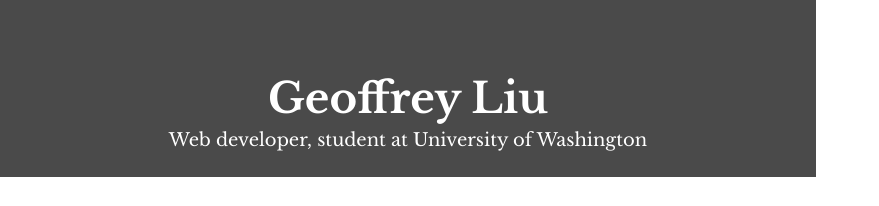
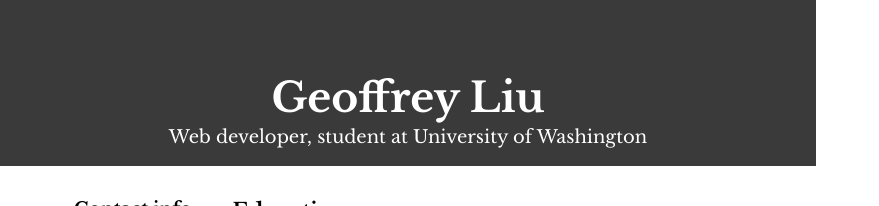
Before and after one commit to g-liu/resume, a plain HTML site: page index.html in a window 1280 px wide. Shown: the top 206 px of the page, without its empty margins (0-879 px from the left). Drawn offline with nearby package versions, Linux system fonts and the light colour scheme.

Commit message:
padding changes

```diff
--- a/style.css
+++ b/style.css
@@ -8,22 +8,23 @@
 }
 
 header {
-	background-color: #4a4a4a;
-	color: white;
-	padding: 0.75in 0.5in 0.125in;
+	background-color: #3a3a3a;
+	padding: 0.75in 0.5in 0.1875in;
 }
 
-header h1 {
+header h1,
+header h2 {
+	color: white;
+	margin: 0;
 	text-align: center;
-	margin: 0;
-	font-size: 42px;
 }
 
+header h1 { font-size: 41px; }
+
 header h2 {
-	text-align: center;
+	margin-top: 0.166em;
 	font-weight: normal;
 	font-size: 18px;
-	margin-top: 0.25em;
 }
 
 h3 {
```
